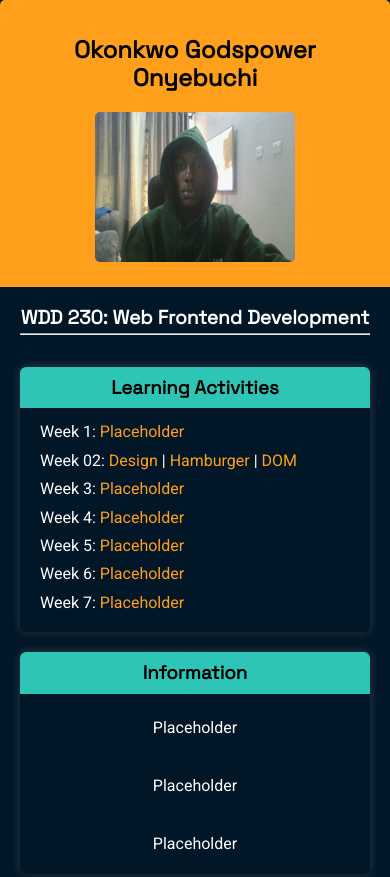
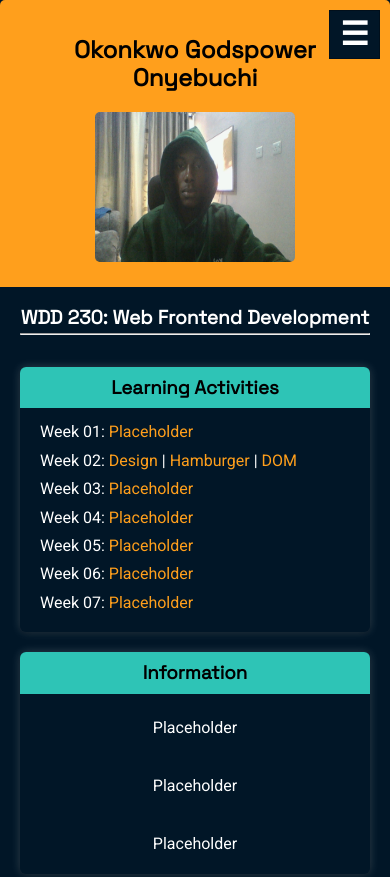
Before and after one commit to buchii1/wdd230, a plain HTML site: page index.html in a window 390 px wide. Shown: the top 877 px of the page. Drawn offline with Linux system fonts and the light colour scheme.

Commit message:
Added hamburger menu button

```diff
--- a/index.html
+++ b/index.html
@@ -27,6 +27,7 @@
         <h1>Okonkwo Godspower Onyebuchi</h1>
     </header>
     <nav>
+        <button id="menu"></button>
         <ul class="nav-ul">
             <li><a href="#" class="active">Home</a></li>
             <li><a href="#">Chamber</a></li>
@@ -42,17 +43,17 @@
         <section class="card">
             <h3>Learning Activities</h3>
             <ul>
-                <li>Week 1: <a href="">Placeholder</a></li>
+                <li>Week 01: <a href="">Placeholder</a></li>
                 <li>Week 02:
                     <a href="./week02/design.html">Design</a> |
                     <a href="https://codepen.io/Godspower-Okonkwo/pen/mdQVooN"> Hamburger</a> |
                     <a href="./week02/bom.html">DOM</a>
                 </li>
-                <li>Week 3: <a href="">Placeholder</a></li>
-                <li>Week 4: <a href="">Placeholder</a></li>
-                <li>Week 5: <a href="">Placeholder</a></li>
-                <li>Week 6: <a href="">Placeholder</a></li>
-                <li>Week 7: <a href="">Placeholder</a></li>
+                <li>Week 03: <a href="">Placeholder</a></li>
+                <li>Week 04: <a href="">Placeholder</a></li>
+                <li>Week 05: <a href="">Placeholder</a></li>
+                <li>Week 06: <a href="">Placeholder</a></li>
+                <li>Week 07: <a href="">Placeholder</a></li>
             </ul>
         </section>
         <section class="card">
```
Also changed, not shown: week01/chamber-site-plan.html (+2 -1 lines), week01/color-scheme.html (+2 -1 lines), week01/target-audience.html (+2 -1 lines), week01/typography.html (+2 -1 lines).
